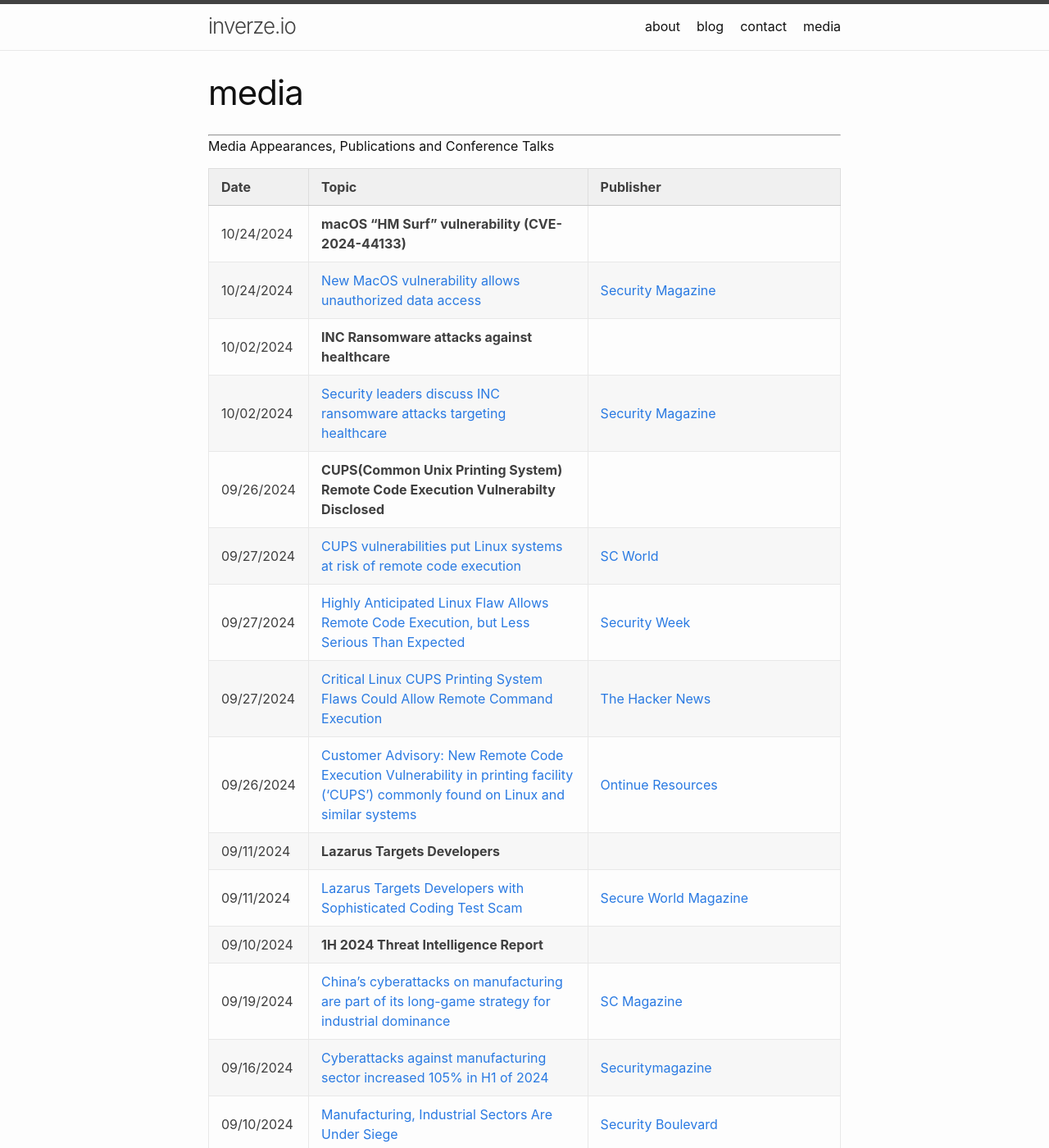
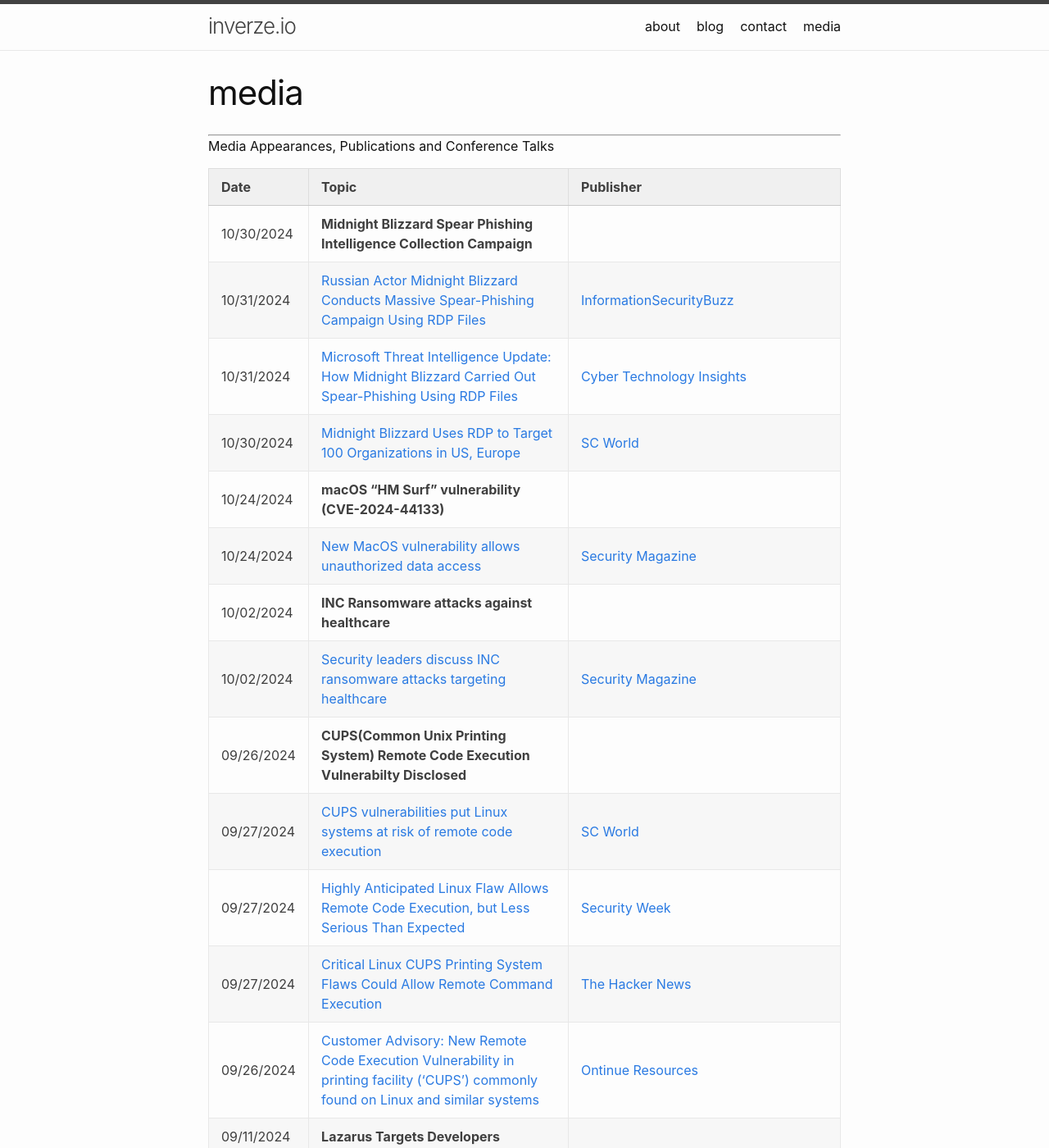
Before and after one commit to inverzeio/blog, a Jekyll site: the page built from media.md, in a window 1280 px wide and 1400 px high. Shown: the whole window at 82% size. Built offline with Jekyll 4.4.1, drawn with Linux system fonts in a browser that asks for light colours; some of the changed text lies outside the part shown.

Commit message:
Update media.md

```diff
--- a/media.md
+++ b/media.md
@@ -9,6 +9,10 @@
 
 | Date | Topic | Publisher |
 | ------------- | :------------- | :------------- |
+| 10/30/2024 | **Midnight Blizzard Spear Phishing Intelligence Collection Campaign** ||
+| 10/31/2024 | [Russian Actor Midnight Blizzard Conducts Massive Spear-Phishing Campaign Using RDP Files](https://informationsecuritybuzz.com/russian-actor-midnight-blizzard-conducts-massive-spear-phishing-campaign-using-rdp-files/) | [InformationSecurityBuzz](https://informationsecuritybuzz.com) |
+| 10/31/2024 | [Microsoft Threat Intelligence Update: How Midnight Blizzard Carried Out Spear-Phishing Using RDP Files](https://cybertechnologyinsights.com/aiops/microsoft-threat-intelligence-update-how-midnight-blizzard-carried-out-spear-phishing-using-rdp-files/) | [Cyber Technology Insights](https://cybertechnologyinsights.com) |
+| 10/30/2024 | [Midnight Blizzard Uses RDP to Target 100 Organizations in US, Europe](https://www.scworld.com/news/midnight-blizzard-uses-rdp-to-target-100-organizations-in-us-and-europe) | [SC World](https://www.scworld.com) |
 | 10/24/2024 | **macOS "HM Surf" vulnerability (CVE-2024-44133)** ||
 | 10/24/2024 | [New MacOS vulnerability allows unauthorized data access](https://www.securitymagazine.com/articles/101153-new-macos-vulnerability-allows-unauthorized-data-access) | [Security Magazine](https://www.securitymagazine.com) |
 | 10/02/2024 | **INC Ransomware attacks against healthcare** ||
@@ -21,6 +25,7 @@
 | 09/11/2024 | **Lazarus Targets Developers** ||
 | 09/11/2024 | [Lazarus Targets Developers with Sophisticated Coding Test Scam](https://www.secureworld.io/industry-news/lazarus-developers-coding-test-scam) | [Secure World Magazine](https://www.secureworld.io) |
 | 09/10/2024 | **1H 2024 Threat Intelligence Report** ||
+| 10/31/2024 | [A Halloween Haunting: Unveiling Cybersecurity’s Scary Stats](https://informationsecuritybuzz.com/unveiling-cybersecuritys-scary-stats/) | [Information Security Buzz](https://informationsecuritybuzz.com) |
 | 09/19/2024 | [China’s cyberattacks on manufacturing are part of its long-game strategy for industrial dominance](https://www.scmagazine.com/perspective/chinas-cyberattacks-on-manufacturing-are-part-of-its-long-game-strategy-for-industrial-dominance) | [SC Magazine](https://www.scmagazine.com/) |
 | 09/16/2024 | [Cyberattacks against manufacturing sector increased 105% in H1 of 2024](https://www.securitymagazine.com/articles/101043-cyberattacks-against-manufacturing-sector-increased-105-in-h1-of-2024) | [Securitymagazine](https://www.securitymagazine.com) |
 | 09/10/2024 | [Manufacturing, Industrial Sectors Are Under Siege](https://securityboulevard.com/2024/09/manufacturing-industrial-sectors-are-under-siege/) | [Security Boulevard](securityboulevard.com) |
@@ -38,6 +43,8 @@
 | 04/11/2024 | **Raspberry Robin Malware** ||
 | 04/11/2024 | [Raspberry Robin Malware Evolves with Sophisticated Evasion Tactics](https://www.secureworld.io/industry-news/raspberry-robin-malware) | [Secure World Magazine](https://www.secureworld.io) |
 | 04/10/2024 | [Raspberry Robin Observed Spreading via Windows Script Files](https://www.scmagazine.com/news/raspberry-robin-observed-spreading-via-windows-script-files) | [SC Magazine](https://www.scmagazine.com/) |
+| 04/10/2024 | **Expert Panel: Ontinue 2024 Threat Report** ||
+| 04/10/2024 | [Expert Panel Discussion](https://www.ontinue.com/resource/expert-panel-ontinue-2023-threat-report/) | [Ontinue Resources](https://www.ontinue.com/resources/) |
 | 03/19/2024 | **2023 Threat Intelligence Report** ||
 | 03/19/2024 | [End of year Report - 2023 Threat Intelligence Report](https://www.ontinue.com/wp-content/uploads/2024/03/2023-Ontinue-Threat-Intelligence-Report.pdf) | [Ontinue Resources](https://www.ontinue.com/resources/) |
 | 03/19/2024 | [Navigating the Complex Cybersecurity Landscape](https://www.ontinue.com/resource/deep-dive-into-new-2023-threat-intelligence-report/) | [Ontinue Blog](https://www.ontinue.com/resources/?resource_type%5B%5D=blog) |
```
Also changed, not shown: other parts of media.md (+0 -1 lines).
